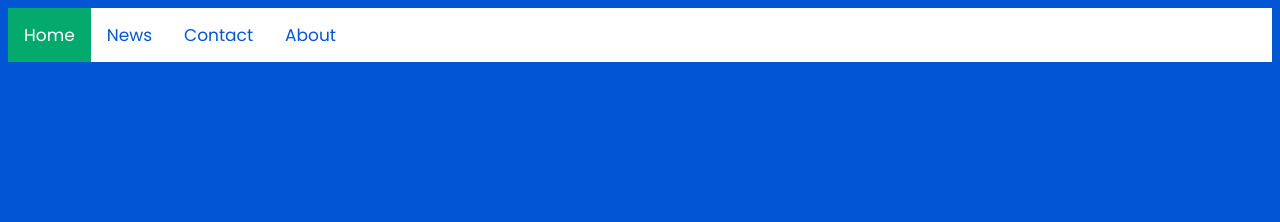
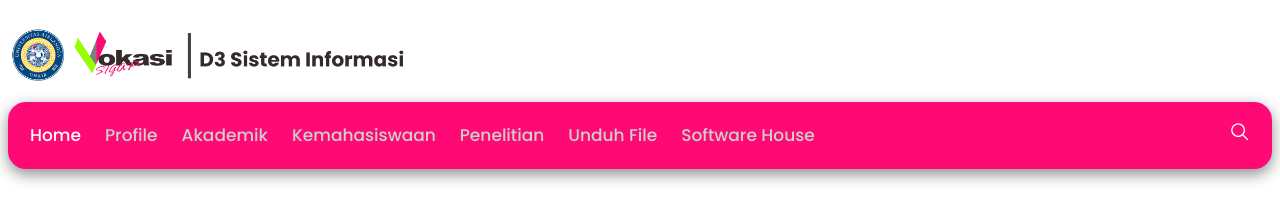
Before and after one commit to agiftsanyazhar/Konsep-Fundamental-HTML-Desain-Web, a plain HTML site: page latihan/index.html in a window 1280 px wide. Drawn offline with Linux system fonts and the light colour scheme.

Commit message:
navbar done

```diff
--- /dev/null
+++ b/latihan/assets/style/style.css
@@ -0,0 +1,52 @@
+/* ==================== General ====================== */
+body {
+  font-family: "Poppins", "sans-serif";
+  background-color: #ffffff;
+}
+
+/* ==================== Navbar Head ====================== */
+.navbar-head {
+  padding-top: 20px;
+  padding-bottom: 20px;
+  background-size: cover;
+  background-position: center center;
+  background-repeat: no-repeat;
+}
+
+.navbar-head img {
+  max-width: 400px;
+  height: auto;
+  vertical-align: middle;
+}
+
+/* ==================== Navbar ====================== */
+.navbar {
+  background-color: #ff0a74;
+  overflow: hidden;
+  padding: 10px;
+  position: sticky;
+  top: 0;
+  border-radius: 18px;
+  box-shadow: 0px 5px 15px rgba(0, 0, 0, 0.461);
+  font-weight: 500;
+}
+
+.navbar-main a {
+  float: left;
+  color: #cfcfcf;
+  padding: 10px 12px;
+  font-size: 17px;
+  text-align: center;
+  text-decoration: none;
+}
+
+.navbar-main a:hover,
+a.active {
+  color: #fff;
+}
+
+.navbar-right a {
+  float: right;
+  padding: 10px 12px;
+  text-align: center;
+}
--- a/latihan/index.html
+++ b/latihan/index.html
@@ -3,7 +3,7 @@
   <head>
     <meta charset="UTF-8" />
     <meta name="viewport" content="width=device-width, initial-scale=1.0" />
-    <title>Document</title>
+    <title>Home - D3 SI Fakultas Vokasi Universitas Airlangga</title>
 
     <!-- Google Fonts -->
     <link href="https://fonts.gstatic.com" rel="preconnect" />
@@ -13,15 +13,35 @@
     />
 
     <!-- CSS File -->
-    <link rel="stylesheet" href="style.css" />
+    <link rel="stylesheet" href="assets/style/style.css" />
   </head>
   <body>
-    <nav>
-      <div class="topnav">
-        <a class="active" href="#home">Home</a>
-        <a href="#news">News</a>
-        <a href="#contact">Contact</a>
-        <a href="#about">About</a>
+    <div class="navbar-head">
+      <img src="assets/img/sistem-informasi.png" alt="" />
+    </div>
+    <nav class="navbar">
+      <div class="navbar-main">
+        <a class="active" href="index.html">Home</a>
+        <a href="#">Profile</a>
+        <a href="#">Akademik</a>
+        <a href="#">Kemahasiswaan</a>
+        <a href="#">Penelitian</a>
+        <a href="#">Unduh File</a>
+        <a href="#">Software House</a>
+      </div>
+      <div class="navbar-right">
+        <a href="#"
+          ><svg
+            xmlns="http://www.w3.org/2000/svg"
+            width="20"
+            height="20"
+            viewBox="0 0 32 32"
+          >
+            <path
+              fill="white"
+              d="m29 27.586l-7.552-7.552a11.018 11.018 0 1 0-1.414 1.414L27.586 29ZM4 13a9 9 0 1 1 9 9a9.01 9.01 0 0 1-9-9Z"
+            /></svg
+        ></a>
       </div>
     </nav>
   </body>
--- a/latihan/style.css
+++ /dev/null
@@ -1,34 +0,0 @@
-/* ==================== General ====================== */
-body {
-  font-family: "Poppins", "sans-serif";
-  background-color: #0256d3 !important;
-}
-
-/* ==================== Navbar ====================== */
-/* Add a black background color to the top navigation */
-.topnav {
-  background-color: #ffffff;
-  overflow: hidden;
-}
-
-/* Style the links inside the navigation bar */
-.topnav a {
-  float: left;
-  color: #0256d3;
-  text-align: center;
-  padding: 14px 16px;
-  text-decoration: none;
-  font-size: 17px;
-}
-
-/* Change the color of links on hover */
-.topnav a:hover {
-  background-color: #ddd;
-  color: black;
-}
-
-/* Add a color to the active/current link */
-.topnav a.active {
-  background-color: #04aa6d;
-  color: white;
-}
```
Also changed, not shown: latihan/assets/img/sistem-informasi.png (added).
